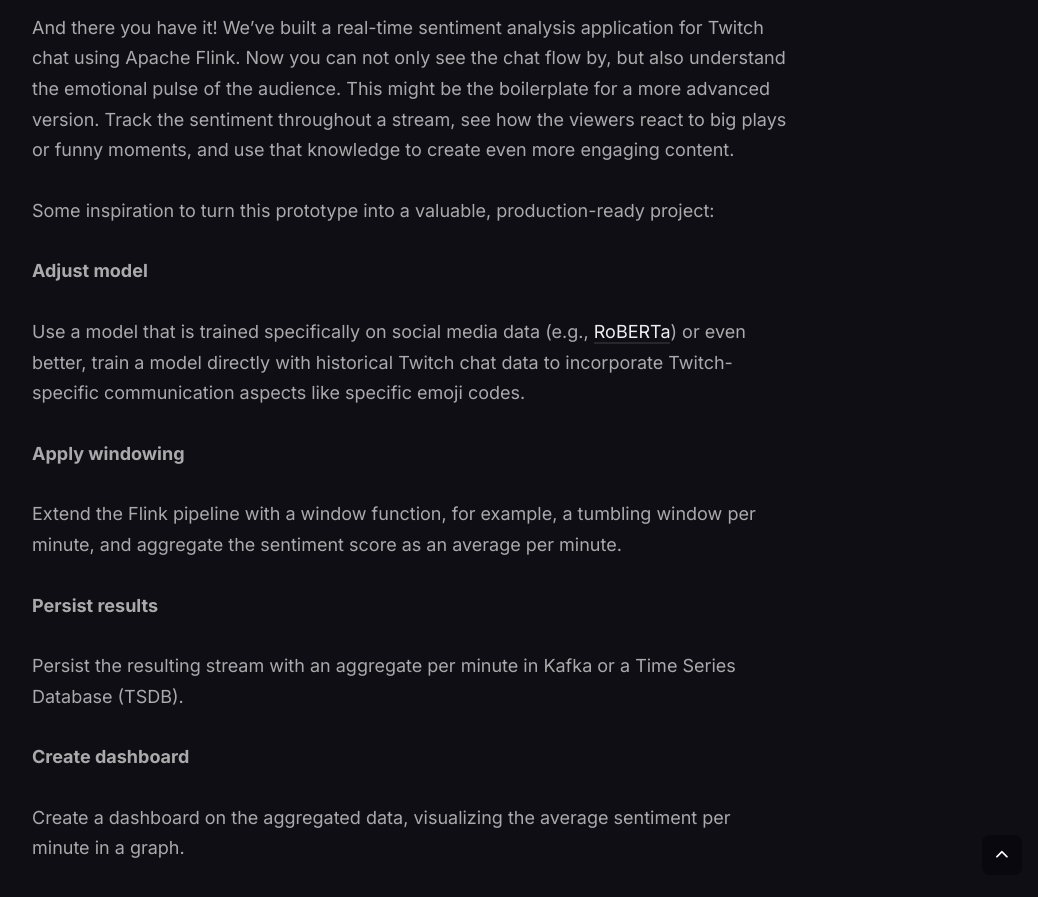
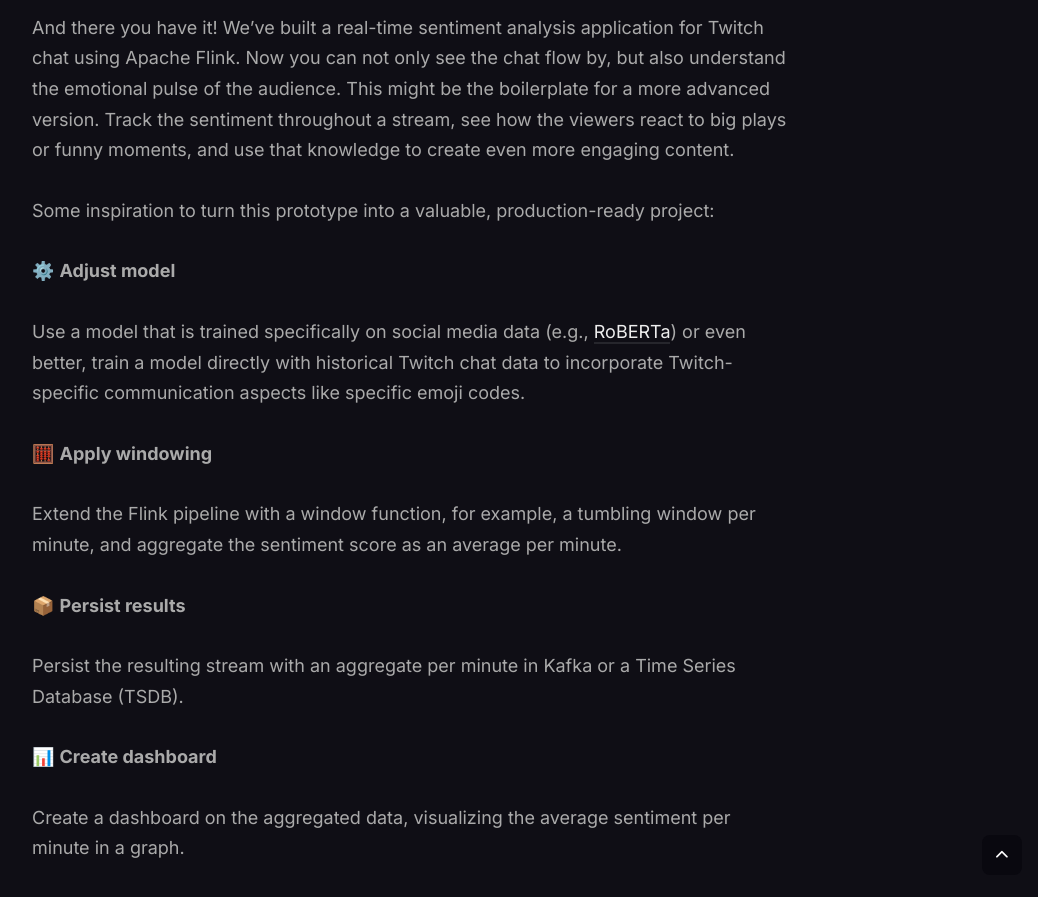
Before and after one commit to vojay-dev/vojay-dev.github.io, a Jekyll site: the page built from _posts/2024-03-25-flink-twitch.md, in a window 1280 px wide and 900 px high, scrolled down 36817 px. Shown: the top 897 px of the window, without its empty margins (228-1266 px from the left). Built offline with Jekyll 4.4.1, drawn with Linux system fonts in a browser that asks for light colours; nearby versions of some CDN libraries; comment, search, counter and statistics services are not loaded; the table of contents is made by our own code.

Commit message:
Improve conclusion

```diff
--- a/_posts/2024-03-25-flink-twitch.md
+++ b/_posts/2024-03-25-flink-twitch.md
@@ -841,19 +841,19 @@
 
 Some inspiration to turn this prototype into a valuable, production-ready project:
 
-**Adjust model**
+⚙️ **Adjust model**
 
 Use a model that is trained specifically on social media data (e.g., [RoBERTa](https://huggingface.co/cardiffnlp/twitter-roberta-base-sentiment){:target="_blank"}) or even better, train a model directly with historical Twitch chat data to incorporate Twitch-specific communication aspects like specific emoji codes.
 
-**Apply windowing**
+🧮 **Apply windowing**
 
 Extend the Flink pipeline with a window function, for example, a tumbling window per minute, and aggregate the sentiment score as an average per minute.
 
-**Persist results**
+📦 **Persist results**
 
 Persist the resulting stream with an aggregate per minute in Kafka or a Time Series Database (TSDB).
 
-**Create dashboard**
+📊 **Create dashboard**
 
 Create a dashboard on the aggregated data, visualizing the average sentiment per minute in a graph.
 
```
